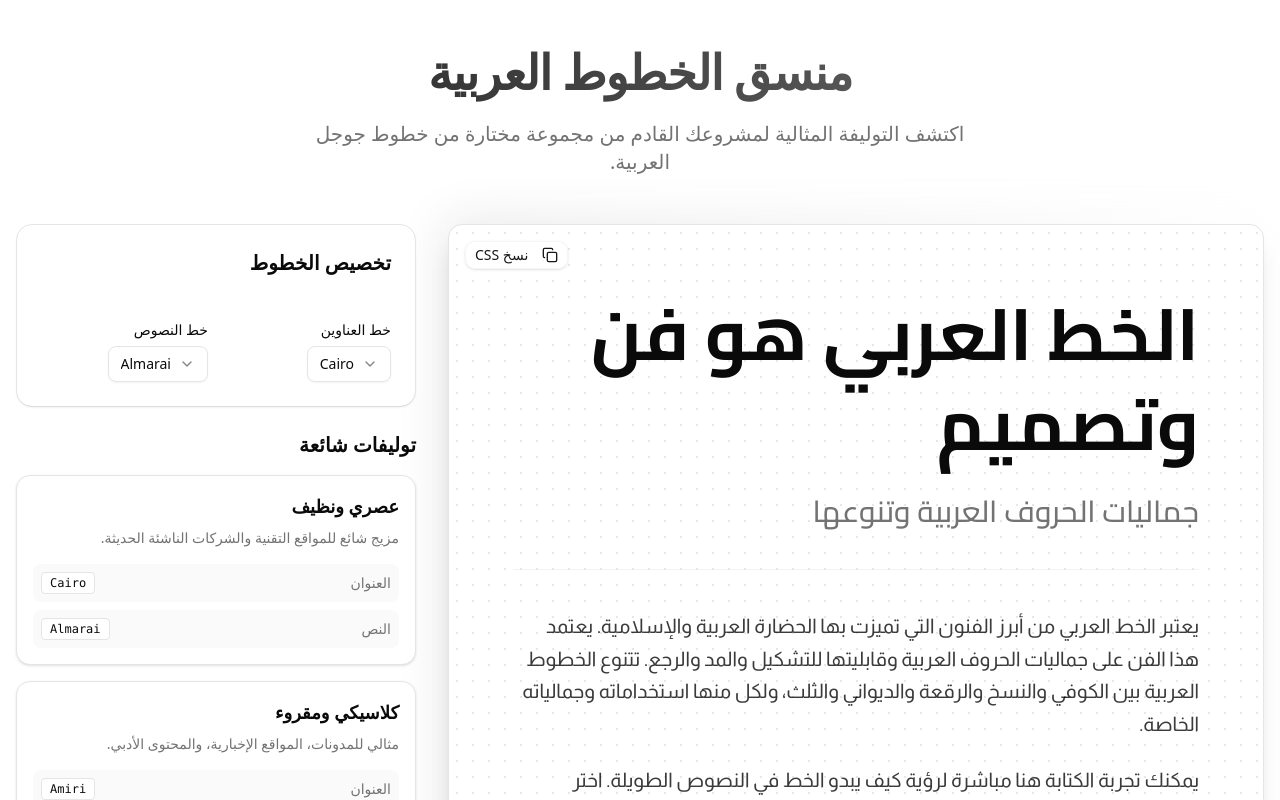
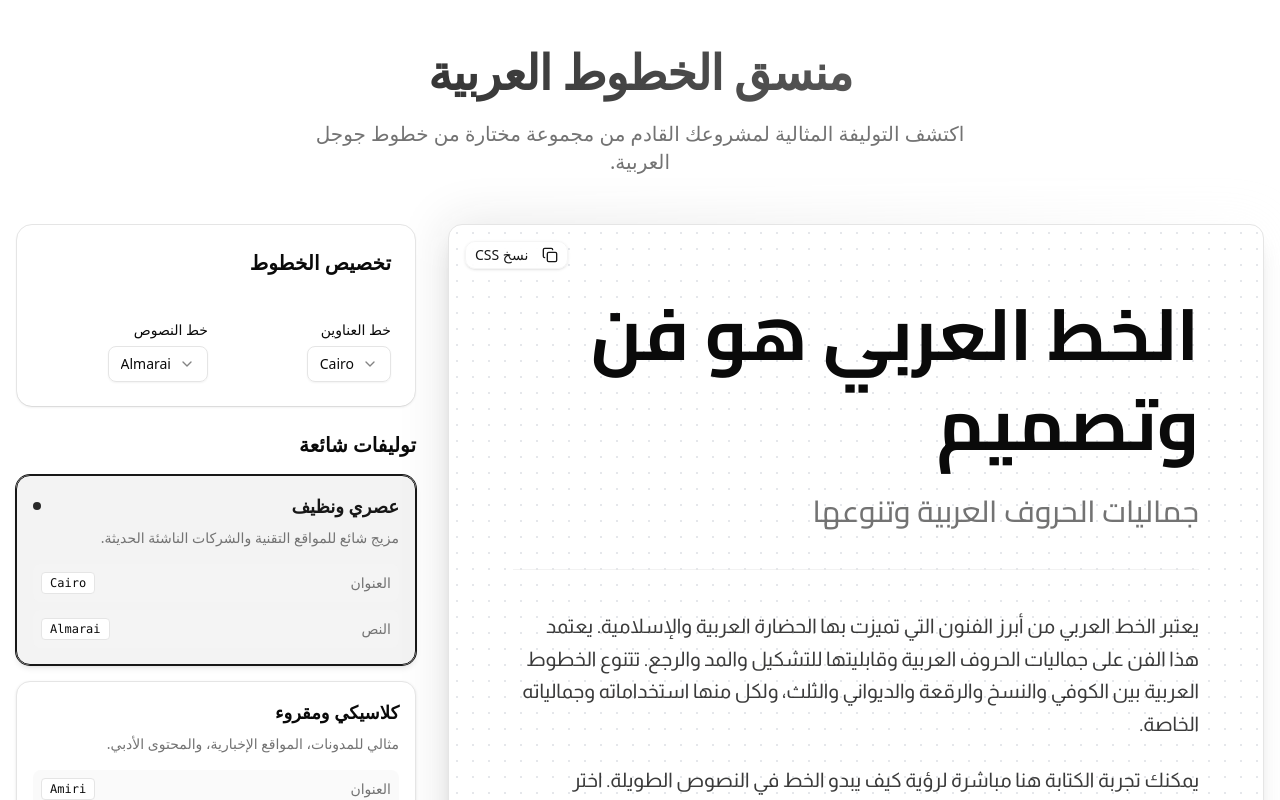
Before and after one commit to AmmarCodes/Arabic-web-fonts-picker, a React (Vite) app: page / in a window 1280 px wide. Shown: the top 800 px of the page. Built offline with nearby package versions, Linux system fonts and the light colour scheme; a web font is replaced by a local one.

Commit message:
Highlight selected combination

```diff
--- a/src/components/font-controls.tsx
+++ b/src/components/font-controls.tsx
@@ -1,3 +1,4 @@
+import { cn } from "@/lib/utils";
 import { combinations, fonts } from "@/data/fonts";
 import type { Font, FontCombination } from "@/data/fonts";
 import {
@@ -79,17 +80,34 @@ export function FontControls({
       <div className="space-y-4">
         <h2 className="text-xl font-semibold">توليفات شائعة</h2>
         <div className="grid gap-4 grid-cols-1">
-          {combinations.map((combo) => (
+          {combinations.map((combo) => {
+            const isSelected =
+              combo.heading.name === headingFont.name &&
+              combo.body.name === bodyFont.name;
+
+            return (
               <div
                 key={combo.name}
-              className="group relative overflow-hidden rounded-xl border bg-card text-card-foreground shadow-sm transition-all hover:shadow-md hover:border-primary/50 cursor-pointer"
+                className={cn(
+                  "group relative overflow-hidden rounded-xl border bg-card text-card-foreground shadow-sm transition-all hover:shadow-md hover:border-primary/50 cursor-pointer",
+                  isSelected &&
+                    "border-primary ring-1 ring-primary shadow-md bg-primary/5"
+                )}
                 onClick={() => onApplyCombination(combo)}
               >
                 <div className="p-4">
                   <div className="flex items-center justify-between mb-2">
-                  <h3 className="font-bold text-lg group-hover:text-primary transition-colors">
+                    <h3
+                      className={cn(
+                        "font-bold text-lg transition-colors",
+                        isSelected ? "text-primary" : "group-hover:text-primary"
+                      )}
+                    >
                       {combo.name}
                     </h3>
+                    {isSelected && (
+                      <div className="h-2 w-2 rounded-full bg-primary animate-pulse" />
+                    )}
                   </div>
                   <p className="text-sm text-muted-foreground mb-4 line-clamp-2">
                     {combo.description}
@@ -109,9 +127,12 @@ export function FontControls({
                     </div>
                   </div>
                 </div>
+                {!isSelected && (
                   <div className="absolute inset-0 bg-primary/5 opacity-0 group-hover:opacity-100 transition-opacity pointer-events-none" />
+                )}
               </div>
-          ))}
+            );
+          })}
         </div>
       </div>
     </div>
```
Lines whose indentation alone changed are shown as unchanged.
